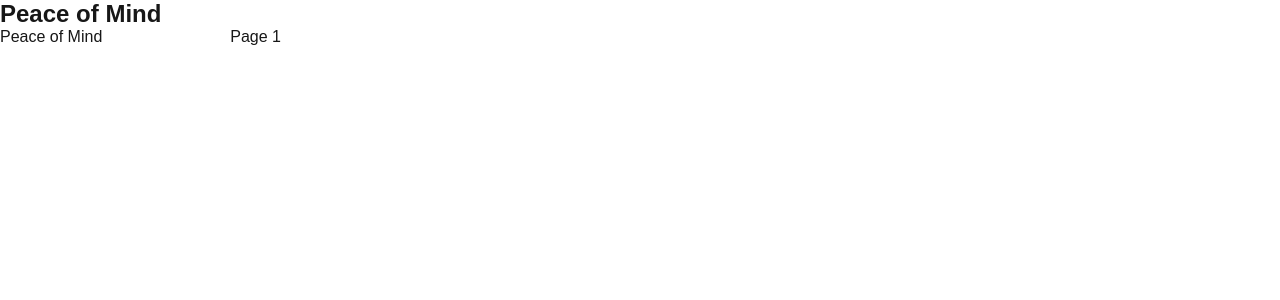
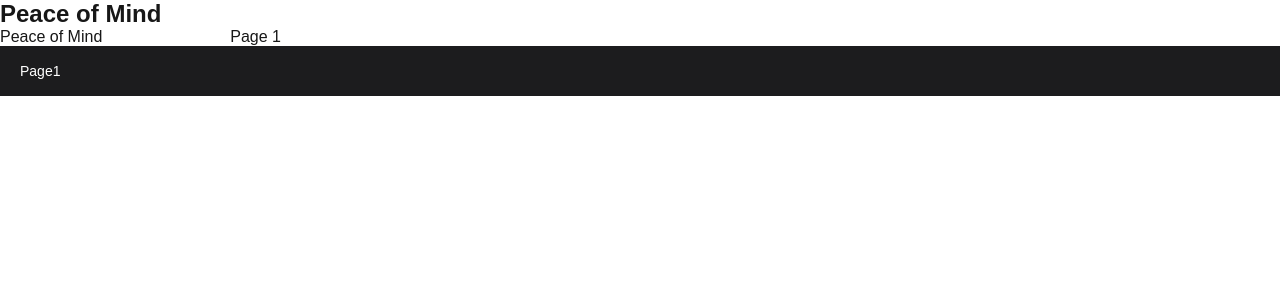
Before and after one commit to airjordanlin-work/bhacks2024, a Next.js app: page / in a window 1280 px wide. Shown: the top 300 px of the page. Built offline with nearby package versions, Linux system fonts and the light colour scheme.

Commit message:
Added navbar

```diff
--- a/app/page.js
+++ b/app/page.js
@@ -2,9 +2,13 @@ import Image from "next/image";
 import styles from "./page.module.css";
 
 import Header from "@/components/Header";
+import Navbar from "@/components/Navbar";
 
 export default function Home() {
   return (
-      <Header/>
+      <>
+          <Header/>
+          <Navbar/>
+      </>
   );
 }
--- /dev/null
+++ b/components/navbar.jsx
@@ -0,0 +1,42 @@
+"use client"
+import styled from 'styled-components';
+
+export default function Navbar() {
+    return (
+        <NavContainer>
+            <NavLinks>
+                <NavLink>Page1</NavLink>
+            </NavLinks>
+        </NavContainer>
+    );
+};
+
+
+// Styled Components
+const NavContainer = styled.nav`
+  display: flex;
+  align-items: center;
+  justify-content: space-between;
+  padding: 0 20px;
+  background-color: #1c1c1e; /* Dark background */
+  color: white;
+  height: 50px;
+`;
+
+
+const NavLinks = styled.div`
+  display: flex;
+  gap: 20px;
+`;
+
+const NavLink = styled.a`
+  text-decoration: none;
+  color: white;
+  font-size: 14px;
+  cursor: pointer;
+  transition: color 0.2s;
+
+  &:hover {
+    color: #a5a5a7; /* Light gray for hover */
+  }
+`;
--- a/package.json
+++ b/package.json
@@ -10,8 +10,8 @@
   },
   "dependencies": {
     "next": "15.0.2",
-    "react": "19.0.0-rc-02c0e824-20241028",
-    "react-dom": "19.0.0-rc-02c0e824-20241028",
+    "react": "^18.2.0",
+    "react-dom": "^18.2.0",
     "styled-components": "^6.1.13"
   },
   "devDependencies": {
```
Also changed, not shown: 1 other file (tests, documents, lock files or other folders).
